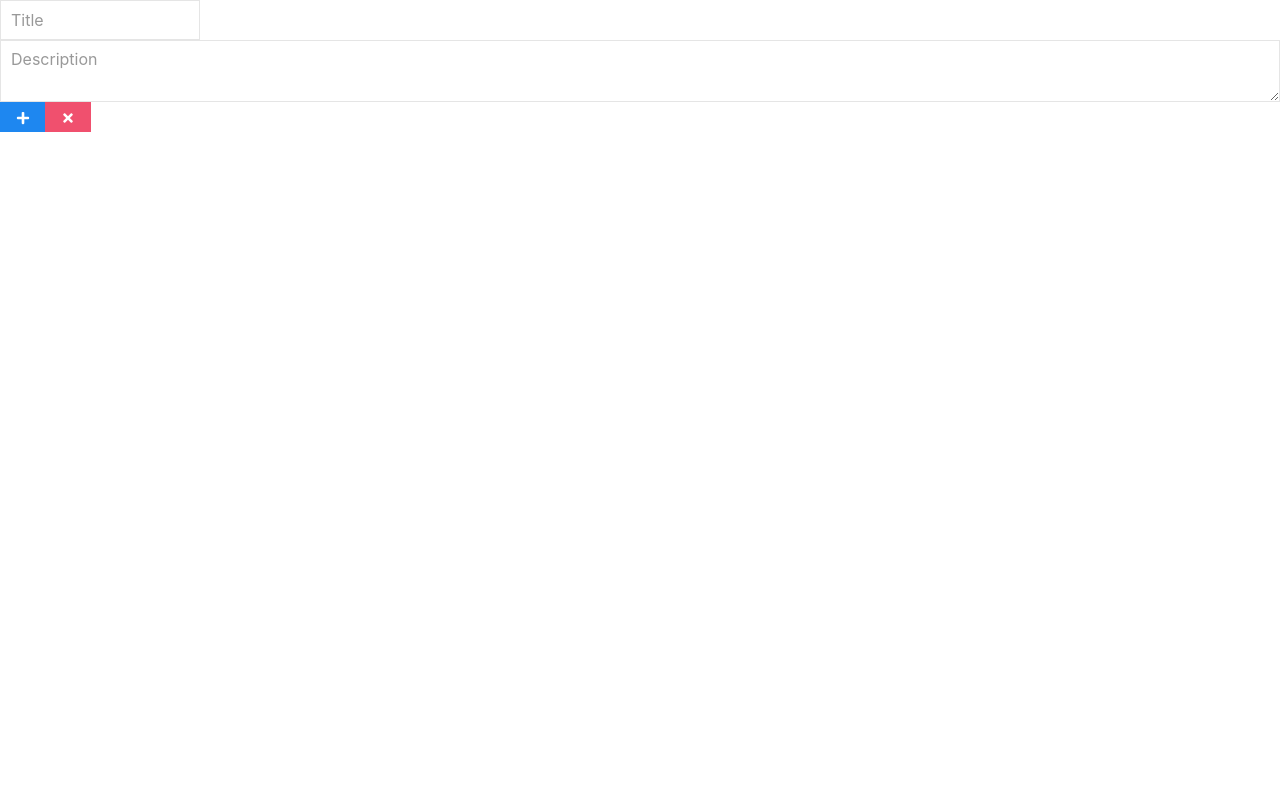
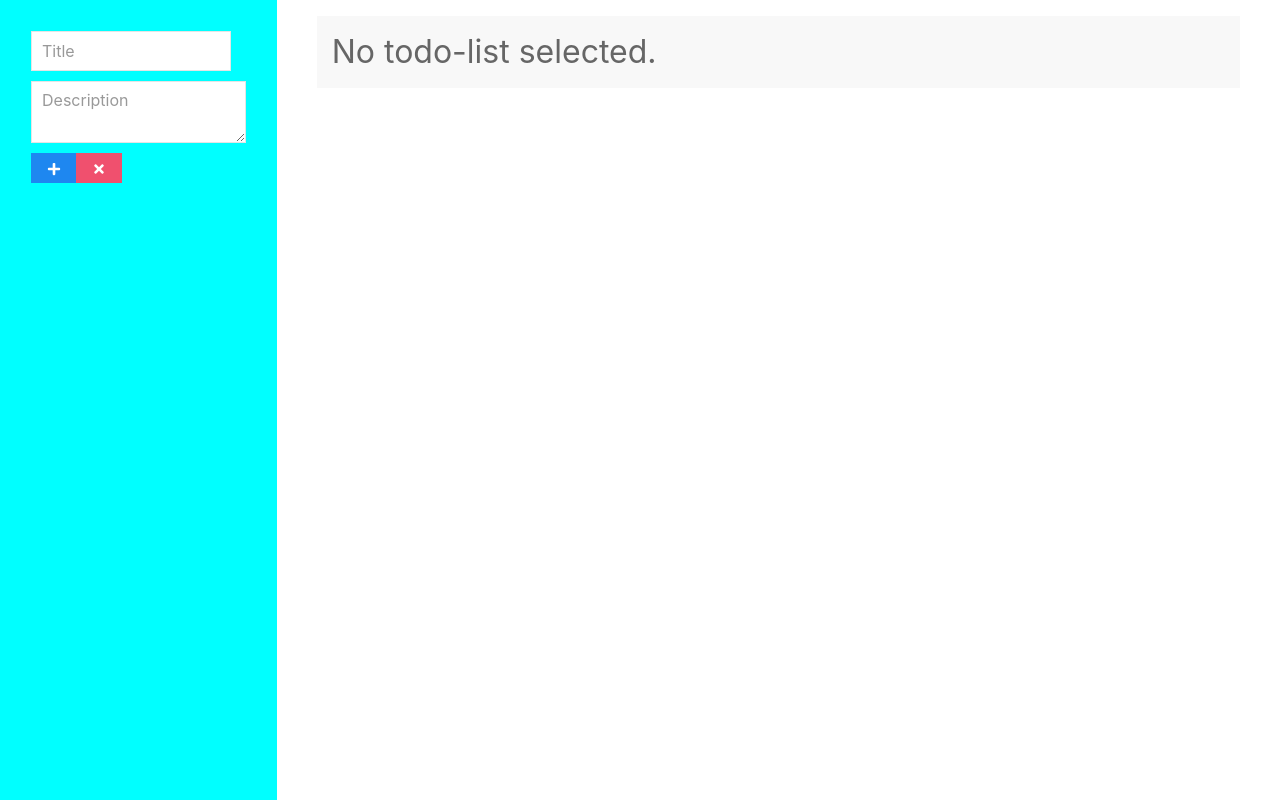
Before and after one commit to MHMighani/todolist, a React (Create React App) app: page / in a window 1280 px wide. Both pictures are taken after a click on the button 134 px from the left and 15 px from the top of the page. Built offline with nearby package versions, Linux system fonts and the light colour scheme.

Commit message:
Style: improve style

```diff
--- a/src/App.js
+++ b/src/App.js
@@ -1,9 +1,16 @@
+import Layout from "./components/layout/layout";
 import TodoLists from "./components/todoLists";
+import TodoTasks from "./components/todoTasks";
+
+import "./style.scss";
 
 function App() {
   return (
     <div className="App">
-      <TodoLists />
+      <Layout>
+        <TodoLists />
+        <TodoTasks />
+      </Layout>
     </div>
   );
 }
--- a/src/components/addTask.jsx
+++ b/src/components/addTask.jsx
@@ -1,6 +1,7 @@
 import { useRef, useContext } from "react";
 import { TodoTasksContext } from "../contexts/tasksContext";
 import { getItemId, resetInputs, checkInputsValidation } from "../utils";
+import { FaPlus, FaTimes } from "react-icons/fa";
 
 function AddTask({ todoListId }) {
   const { addTask } = useContext(TodoTasksContext);
@@ -25,9 +26,16 @@ function AddTask({ todoListId }) {
     resetInputs([taskTextInputRef]);
   };
   return (
-    <form onSubmit={handleSubmit} className="addTaskForm">
-      <input ref={taskTextInputRef} name="taskText" type="text" />
-      <button>Add Task</button>
+    <form onSubmit={handleSubmit} className="uk-form addTaskForm">
+      <input
+        className="uk-input uk-form-width-large uk-margin-right"
+        ref={taskTextInputRef}
+        name="taskText"
+        type="text"
+      />
+      <button className="uk-button uk-button-primary">
+        <FaPlus />
+      </button>
     </form>
   );
 }
--- a/src/components/addTodoList.jsx
+++ b/src/components/addTodoList.jsx
@@ -45,9 +45,9 @@ function AddTodoList() {
   );
 
   const addFormsState = (
-    <form className="addListForm" onSubmit={handleSubmit}>
+    <form className="addListForm uk-padding-small" onSubmit={handleSubmit}>
       <input
-        className="uk-input uk-form-width-medium"
+        className="uk-input uk-form-width-medium uk-margin-small-bottom"
         ref={titleInputRef}
         name="title"
         placeholder="Title"
@@ -60,7 +60,7 @@ function AddTodoList() {
         placeholder="Description"
       />
       {/* confirm add list */}
-      <div className="uk-button-group">
+      <div className="uk-button-group uk-margin-small-top">
         <button className="uk-button uk-button-primary uk-button-small">
           <FaPlus />
         </button>
--- a/src/components/buttonGroup.jsx
+++ b/src/components/buttonGroup.jsx
@@ -1,3 +1,5 @@
+import { FaTrash, FaEdit, FaCheck, FaTimes } from "react-icons/fa";
+
 function ButtonGroup({
   onSaveBtnClick,
   onEditBtnClick,
@@ -7,20 +9,32 @@ function ButtonGroup({
 }) {
   const btnGroup = editMode ? (
     <>
-      <button onClick={onSaveBtnClick} className="uk-button">
-        save
+      <button
+        onClick={onSaveBtnClick}
+        className="uk-button uk-button-small uk-button-primary"
+      >
+        <FaCheck />
       </button>
-      <button onClick={onCancelBtnClick} className="uk-button">
-        cancel
+      <button
+        onClick={onCancelBtnClick}
+        className="uk-button uk-button-small uk-button-danger"
+      >
+        <FaTimes />
       </button>
     </>
   ) : (
     <>
-      <button className="uk-button" onClick={onDeleteBtnClick}>
-        delete
+      <button
+        className="uk-button uk-button-small uk-button-danger"
+        onClick={onDeleteBtnClick}
+      >
+        <FaTrash />
       </button>
-      <button onClick={onEditBtnClick} className="uk-button">
-        Edit
+      <button
+        onClick={onEditBtnClick}
+        className="uk-button uk-button-small uk-button-primary"
+      >
+        <FaEdit />
       </button>
     </>
   );
--- a/src/components/todoList.jsx
+++ b/src/components/todoList.jsx
@@ -49,12 +49,14 @@ function TodoList({ todoList, onSelectList, onDeleteList, editList }) {
             type="text"
             name="title"
             value={formState.title}
+            className="uk-input uk-margin-small-bottom"
           />
           <input
             onChange={handleInputChange}
             placeholder="Description"
             type="text"
             name="description"
+            className="uk-input"
             value={formState.description}
           />
         </>
@@ -62,15 +64,20 @@ function TodoList({ todoList, onSelectList, onDeleteList, editList }) {
     }
     return (
       <>
-        <h3 className="todoList__title">{formState.title}</h3>
-        <p className="todoList__description">{formState.description}</p>
+        <div className="uk-text-lead todoList__title">{formState.title}</div>
+        <div className="uk-text-meta todoList__description">
+          {formState.description}
+        </div>
       </>
     );
   };
 
   return (
     <>
-      <div onClick={() => onSelectList(todoList)} className="todoList__content">
+      <div
+        onClick={() => onSelectList(todoList)}
+        className="uk-margin-bottom todoList__content"
+      >
         {renderTextFields()}
       </div>
       <ButtonGroup
--- a/src/components/todoLists.jsx
+++ b/src/components/todoLists.jsx
@@ -5,8 +5,13 @@ import TodoList from "./todoList";
 import { TodoTasksContext } from "../contexts/tasksContext";
 
 function TodoLists() {
-  const { todoLists, deleteTodoList, setSelectedList, editTodoList } =
-    useContext(TodoListsContext);
+  const {
+    todoLists,
+    deleteTodoList,
+    setSelectedList,
+    editTodoList,
+    selectedList,
+  } = useContext(TodoListsContext);
   const { deleteRelatedTasks } = useContext(TodoTasksContext);
 
   const handleDeleteList = (todoListId) => {
@@ -14,12 +19,21 @@ function TodoLists() {
     deleteTodoList(todoListId);
   };
 
+  const getSelectedClass = (listId) => {
+    return listId === selectedList?.id ? "uk-background-muted" : "";
+  };
+
   return (
     <div className="lists-section">
       <AddTodoList />
       <ul className="uk-list uk-list-divider">
         {todoLists.map((todoList) => (
-          <li className="todoList" key={todoList.id}>
+          <li
+            className={`todoList uk-padding-small ${getSelectedClass(
+              todoList.id
+            )}`}
+            key={todoList.id}
+          >
             <TodoList
               onSelectList={setSelectedList}
               todoList={todoList}
--- a/src/components/todoTask.jsx
+++ b/src/components/todoTask.jsx
@@ -37,21 +37,29 @@ function TodoTask({ task }) {
 
   const renderTextField = () => {
     if (editMode) {
-      return <input ref={taskTextRef} className="uk-text" />;
+      return (
+        <input ref={taskTextRef} className="uk-input uk-form-width-medium" />
+      );
     }
-    return <p ref={taskTextRef}>{task.text}</p>;
+    return (
+      <span className="uk-text-lead" ref={taskTextRef}>
+        {task.text}
+      </span>
+    );
   };
 
   return (
     <>
+      <label className="uk-form-label uk-margin-right task__content">
         <input
           ref={checkBoxRef}
           type="checkbox"
-        className="uk-checkbox todoTask__status"
+          className="uk-checkbox uk-margin-small-right todoTask__status"
           onChange={() => editTask(task.id, { isDone: !task.isDone })}
           checked={task.isDone}
         />
         {renderTextField()}
+      </label>
       <ButtonGroup
         onSaveBtnClick={handleSaveBtn}
         onCancelBtnClick={handleCancelBtn}
--- /dev/null
+++ b/src/style.scss
@@ -0,0 +1,54 @@
+// task section
+$tasksSectionPadding: 1rem 2.5rem;
+
+// list section
+$listsSectionPadding: 1rem;
+$listsSectionBackground: aqua;
+$listsSectionWidth: 350px;
+
+
+*{
+    padding: 0;
+    margin:0;
+    box-sizing: border-box;
+}
+
+#root,body,html,.App{
+    height: 100%;
+
+}
+
+.main-content{
+    display: flex;
+    height: 100%;
+}
+
+
+.tasks-section{
+    width: 100%;
+    padding: $tasksSectionPadding;
+    overflow-y: scroll;
+}
+
+.lists-section{
+    width: $listsSectionWidth;
+    height: 100%;
+    background-color: $listsSectionBackground;
+    padding: $listsSectionPadding;
+    overflow-y: scroll;
+}
+
+.todoList{
+    &__content{
+        cursor: pointer;
+    }
+}
+
+.todoTask{
+    display: flex;
+    max-width: 400px;
+
+    .task__content{
+        flex-grow: 1;
+    }
+}
```
Lines whose indentation alone changed are shown as unchanged.
